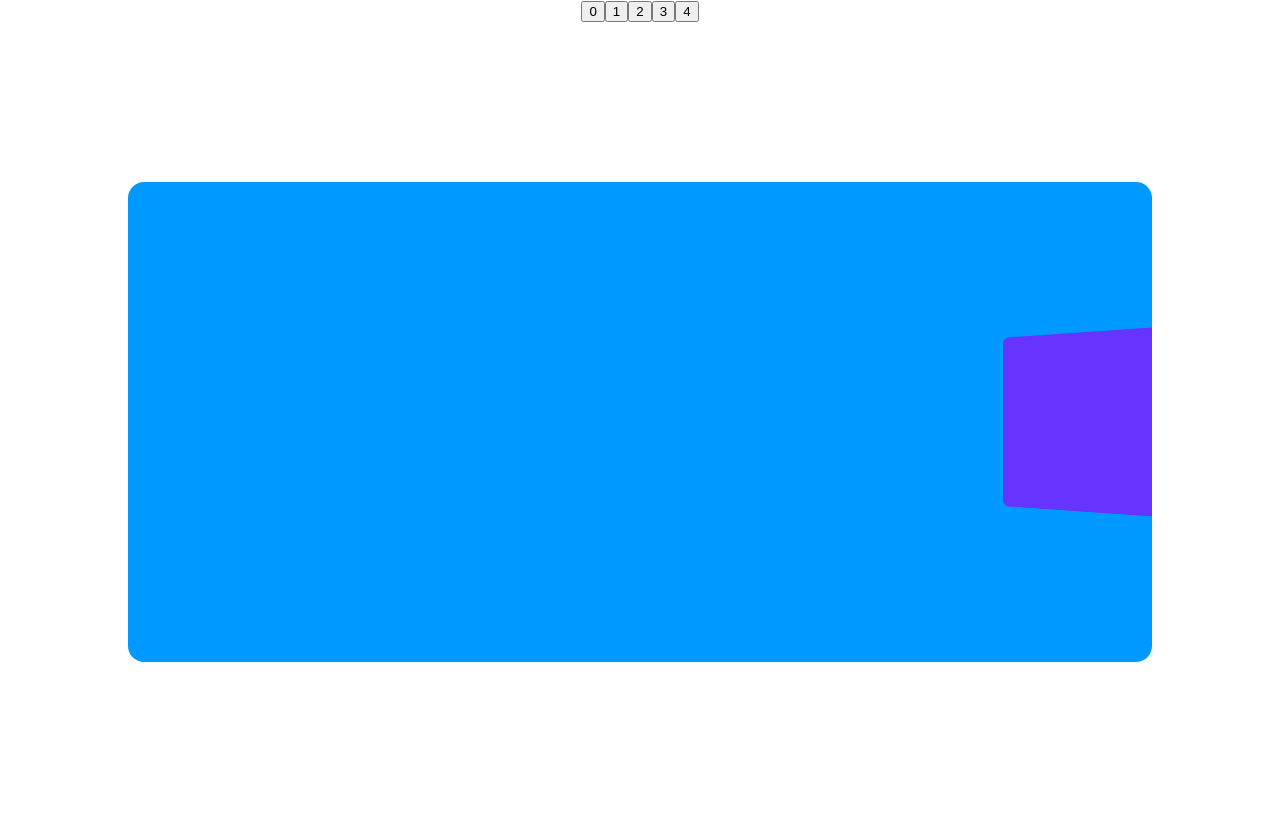
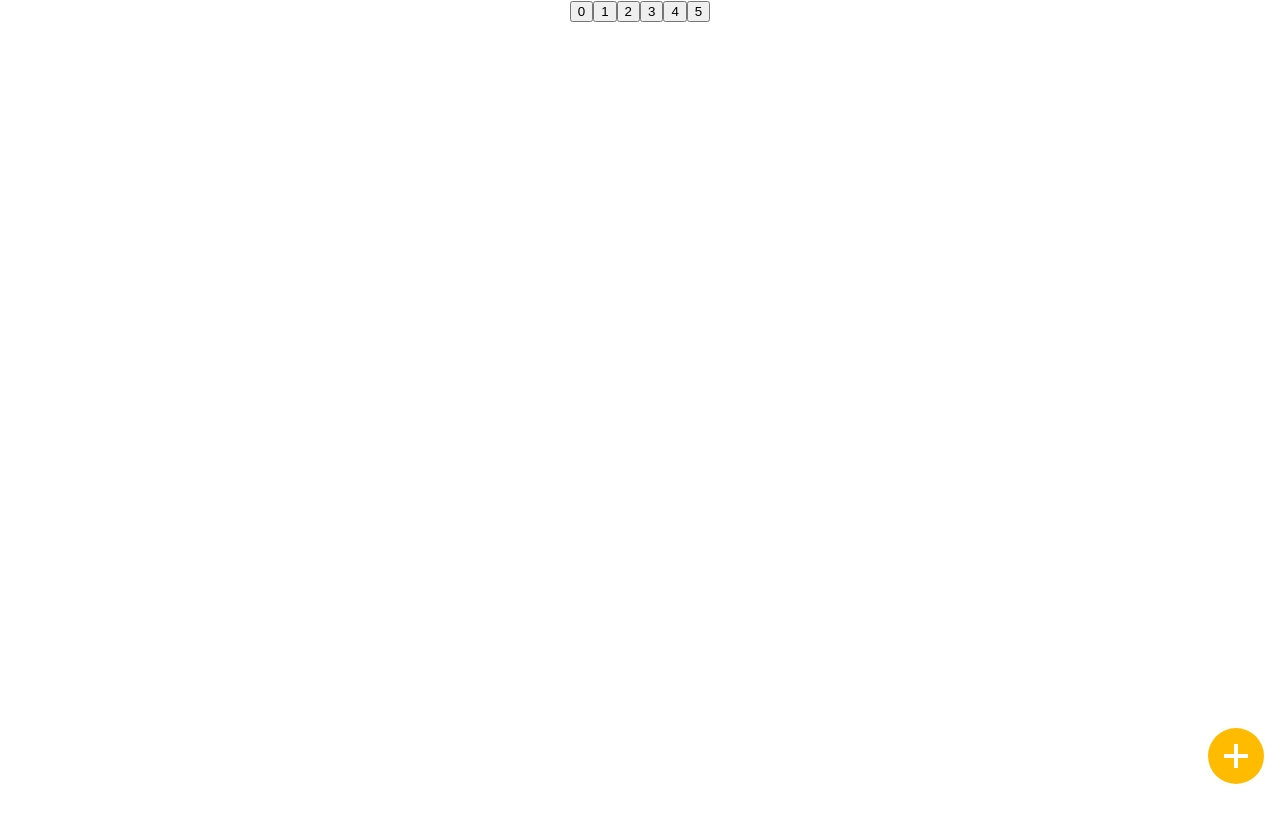
Before and after one commit to MertOzerdem/framer_motion_animations, a React (Create React App) app: page / in a window 1280 px wide. After the commit the page ends 800 px from the top, so only its background shows below. Built offline with nearby package versions, Linux system fonts and the light colour scheme.

Commit message:
Floating Action Button component added

```diff
--- a/src/App.tsx
+++ b/src/App.tsx
@@ -5,6 +5,7 @@ import ItemShowcase from './views/ItemShowcase/ItemShowcase';
 import TabNavigation from './components/TabNavigation/TabNavigation';
 import CardList from './components/CardList/CardList';
 import Carousel from './components/Carousel/Carousel';
+import FloatingActionButton from './components/FloatingActionButton/FloatingActionButton';
 
 const components = [
   <WhellSelector />,
@@ -12,6 +13,7 @@ const components = [
   <TabNavigation />,
   <CardList />,
   <Carousel />, // fix for desktop and large devices later
+  <FloatingActionButton />
 ]
 
 function App() {
--- a/src/components/Carousel/Card/Card.tsx
+++ b/src/components/Carousel/Card/Card.tsx
@@ -32,7 +32,7 @@ const Card = ({ index, x, marginRight, width }:CardProps) => {
 
     return (
         <motion.div
-            className={`${styles.card} ${styles['card--' + index]}`}
+            className={`${styles.card} ${styles['card--' + index % 3]}`}
             transformTemplate={
                 ({ rotateY, scale , x}) => {
                     x = x && x.toString().replace('px', '%')
--- a/src/components/Carousel/Carousel.tsx
+++ b/src/components/Carousel/Carousel.tsx
@@ -3,7 +3,7 @@ import { motion, useAnimation, useMotionValue } from 'framer-motion'
 import { useEffect, useRef, useState } from 'react';
 import Card from './Card/Card';
 
-const items = ['A', 'B', 'C']
+const items = ['A', 'B', 'C', 'D', 'E']
 
 interface Shape {
     marginRight: number,
--- /dev/null
+++ b/src/components/FloatingActionButton/FloatingActionButton.module.scss
@@ -0,0 +1,69 @@
+$bck-color: #FFBB00;
+$text-color: #FFF;
+
+.floatingButton {
+    display: flex;
+    justify-content: center;
+    align-items: center;
+    position: fixed;
+    right: 16px;
+    bottom: 16px;
+    background-color: $bck-color;
+    transform-origin: 100% 100% 0px;
+}
+
+.plus {
+    stroke: $text-color;
+    stroke-width: 4;
+    stroke-linecap: round;
+}
+
+
+.composeMenuWrapper {
+    position: fixed;
+    display: block;
+    background-color: rgb(255, 255, 255);
+    pointer-events: none;
+    right: 16px;
+    bottom: 16px;
+    overflow: hidden;
+    box-shadow: rgb(0 0 0 / 20%) 0px 16px 32px 0px;
+    transform-origin: 100% 100% 0px;
+}
+
+.composeArea {
+    overflow: hidden;
+    height: 25%;
+    width: 100%;
+    display: flex;
+    flex-direction: row;
+    justify-content: flex-start;
+    align-items: center;
+
+    &:last-child{
+        background-color: $bck-color;
+    }
+}
+
+.composeButton {
+    color: $text-color;
+    margin: 0 8px;
+    font-size: 24px;
+    font-weight: bold;
+}
+
+.composeMenuItemIcon {
+    width: 24px;
+    height: 24px;
+    min-width: 24px;
+    margin: 0px 8px;
+    border-radius: 50%;
+    border: 2px solid #FFBB00;
+}
+
+.composeMenuItemText {
+    overflow: hidden;
+    line-break: strict;
+    text-overflow: ellipsis;
+    white-space: nowrap;
+}
--- /dev/null
+++ b/src/components/FloatingActionButton/FloatingActionButton.tsx
@@ -0,0 +1,98 @@
+import styles from './FloatingActionButton.module.scss'
+import { motion, AnimatePresence, useMotionValue, useTransform } from 'framer-motion'
+import { useState } from 'react'
+
+const contacts = ['A', 'B', 'C']
+const variants = {
+    open: {
+        width: 240,
+        height: 224,
+        borderRadius: '5%',
+        transition: { duration: 1 }
+    },
+    closed: {
+        width: 56,
+        height: 56,
+        borderRadius: '50%',
+        transition: { duration: 1 }
+    }
+}
+
+const contentsVariants = {
+    open: {
+        ...variants.open,
+    },
+    closed: {
+        ...variants.closed,
+    }
+}
+
+const childVariants = {
+    open: {
+        opacity: 0,
+        scale: 0,
+        transition: { duration: 1 }
+    },
+    closed: {
+        opacity: 1,
+        scale: 1,
+        transition: { duration: 1 }
+    }
+}
+
+const FloatingActionButton = () => {
+    const [isOpen, setIsOpen] = useState(false)
+    const height = useMotionValue(56);
+    const opacity = useTransform(height, [124, 224], [0, 1])
+
+    return (
+        <div>
+            <motion.div
+                className={styles.floatingButton}
+                onClick={() => setIsOpen(!isOpen)}
+                variants={variants}
+                initial={false}
+                animate={isOpen ? 'open' : 'closed'}
+            >
+                <AnimatePresence>
+                    {isOpen &&
+                        <motion.div
+                            className={styles.composeMenuWrapper}
+                            variants={contentsVariants}
+                            initial='closed'
+                            animate='open'
+                            exit='closed'
+                            style={{ height, opacity }}
+                        >
+                            {contacts.map((_, index) => {
+                                return (
+                                    <div key={index} className={`${styles.composeArea} ${styles.composeMenuItem}`} >
+                                        <div className={styles.composeMenuItemIcon} />
+                                        <div className={styles.composeMenuItemText}>{`Contact ${index + 1}`}</div>
+                                    </div>
+                                )
+                            })}
+                            <div className={`${styles.composeArea}`}>
+                                <div className={styles.composeButton}>
+                                    Compose
+                                </div>
+                            </div>
+                        </motion.div>}
+                </AnimatePresence>
+                <AnimatePresence>
+                    {!isOpen && <motion.svg
+                        variants={childVariants}
+                        initial='open'
+                        animate='closed'
+                        exit='open'
+                        width="24" height="24" viewBox="0 0 24 24" fill="none" xmlns="http://www.w3.org/2000/svg">
+                        <path className={styles.plus} d="M12 0L12 24" />
+                        <path className={styles.plus} d="M0 12H24" />
+                    </motion.svg>}
+                </AnimatePresence>
+            </motion.div>
+        </div>
+    )
+}
+
+export default FloatingActionButton;
```
